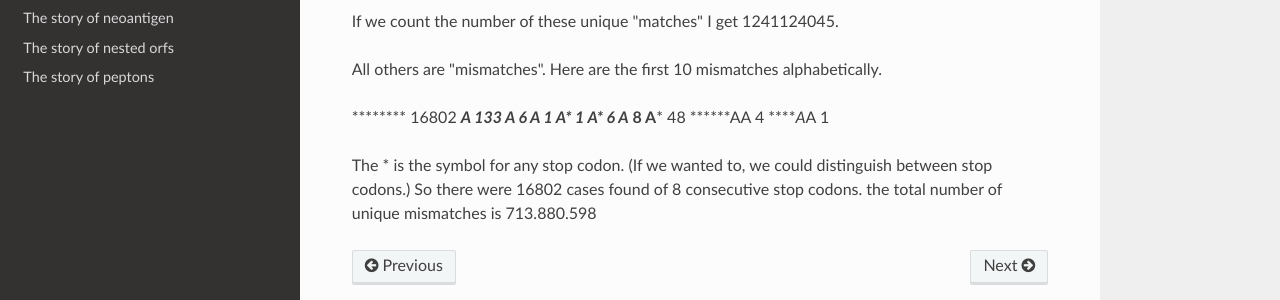
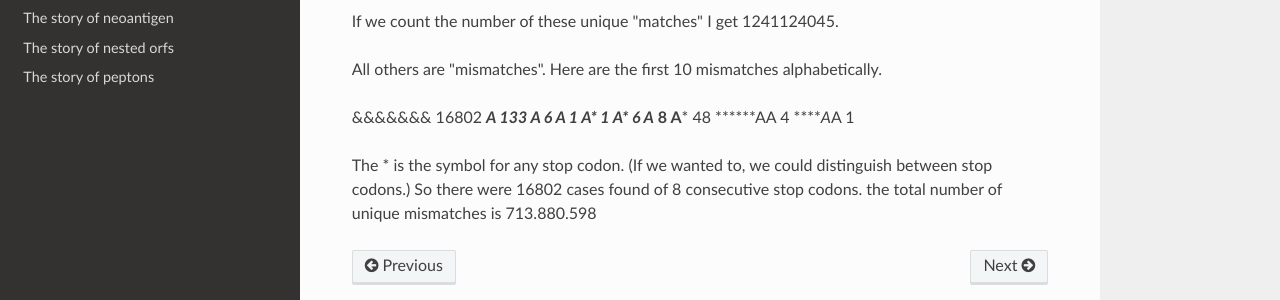
Before and after one commit to altorf/altorf.github.io, an MkDocs documentation site: the page built from docs/contents/The size of the octapeptidome space.md, in a window 1280 px wide and 900 px high, scrolled down 912 px. Shown: the part 521-821 px from the top of the window. Built offline with MkDocs 1.6.1, drawn with Linux system fonts in a browser that asks for light colours; nearby versions of some CDN libraries.

```diff
--- a/docs/contents/The size of the octapeptidome space.md
+++ b/docs/contents/The size of the octapeptidome space.md
@@ -53,7 +53,7 @@ If we count the number of these unique "matches" I get 1241124045.
 
 All others are "mismatches". Here are the first 10 mismatches alphabetically.
 
-******** 16802
+&&&&&&& 16802
 *******A 133
 ******A* 6
 *****A** 1
```
